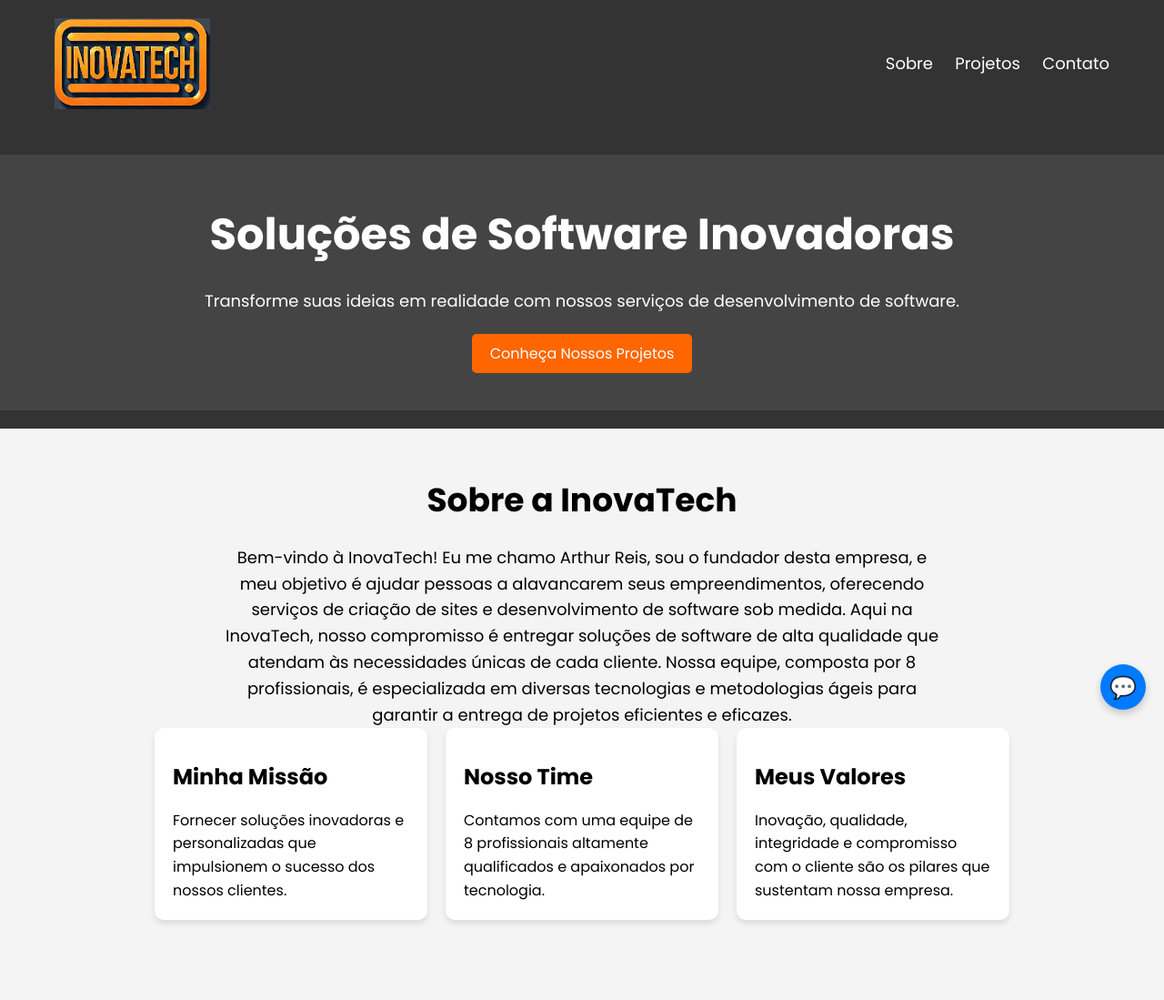
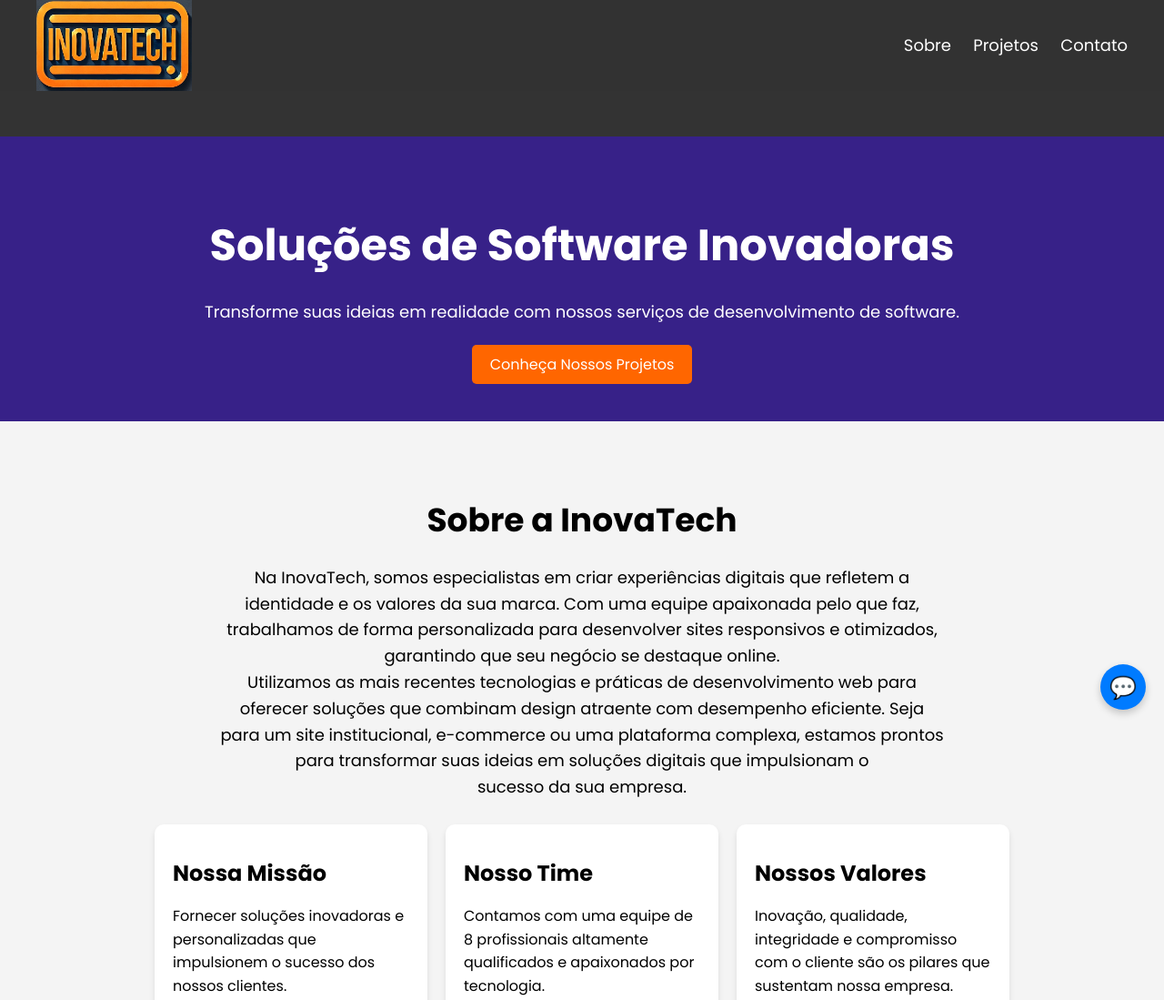
Before and after one commit to friarthur/Inovatech, a plain HTML site: page index.html in a window 1280 px wide. Shown: the top 1099 px of the page at 91% size. Drawn offline with Linux system fonts and the light colour scheme.

Commit message:
ajustes em textos e adição de header ancorado

```diff
--- a/index.html
+++ b/index.html
@@ -5,7 +5,7 @@
     <meta charset="UTF-8">
     <meta name="viewport" content="width=device-width, initial-scale=1.0">
     <title>InovaTech - Soluções em Software</title>
-    <link rel="stylesheet" href="/style/style.css">
+    <link rel="stylesheet" href="style/style.css">
     <link rel="icon" href="/src/icon logo.png" type="image/png">
     <link rel="icon" href="https://www.InovaTech/favicon.ico" type="image/x-icon">
 
@@ -16,27 +16,26 @@
         <nav class="navbar">
             <div class="logo"><img src="/src/logo2.jpg" alt="SoftTec Logo" height="50"></div>
             <ul class="nav-links">
-                <li><a href="/html/sobre.html">Sobre</a></li>
-                <li><a href="/html/projetos.html">Projetos</a></li>
+                <li><a href="html/sobre.html">Sobre</a></li>
+                <li><a href="html/projetos.html">Projetos</a></li>
                 <li><a href="#contact">Contato</a></li>
             </ul>
         </nav>
+    </header>
+    <div class="content">
         <div class="hero">
             <h1>Soluções de Software Inovadoras</h1>
             <p>Transforme suas ideias em realidade com nossos serviços de desenvolvimento de software.</p>
             <a href="#projects" class="btn">Conheça Nossos Projetos</a>
         </div>
-    </header>
         <section id="about" class="about">
             <h2>Sobre a InovaTech</h2>
-        <p>Bem-vindo à InovaTech! Eu me chamo Arthur Reis, sou o fundador desta empresa, e meu objetivo é ajudar pessoas a
-            alavancarem seus empreendimentos, oferecendo serviços de criação de sites e desenvolvimento de software sob
-            medida. Aqui na InovaTech, nosso compromisso é entregar soluções de software de alta qualidade que atendam às
-            necessidades únicas de cada cliente. Nossa equipe, composta por 8 profissionais, é especializada em diversas tecnologias e
-            metodologias ágeis para garantir a entrega de projetos eficientes e eficazes.</p>
+            <p>Na InovaTech, somos especialistas em criar experiências digitais que refletem a identidade e os valores da sua marca. Com uma equipe apaixonada pelo que faz, trabalhamos de forma personalizada para desenvolver sites responsivos e otimizados, garantindo que seu negócio se destaque online.<p>
+            <p>Utilizamos as mais recentes tecnologias e práticas de desenvolvimento web para oferecer soluções que combinam design atraente com desempenho eficiente. Seja para um site institucional, e-commerce ou uma plataforma complexa, estamos prontos para transformar suas ideias em soluções digitais que impulsionam o sucesso da sua empresa.</p>
+            <br>
             <div class="about-cards">
                 <div class="card">
-                <h3>Minha Missão</h3>
+                    <h3>Nossa Missão</h3>
                     <p>Fornecer soluções inovadoras e personalizadas que impulsionem o sucesso dos nossos clientes.</p>
                 </div>
                 <div class="card">
@@ -44,7 +43,7 @@
                     <p>Contamos com uma equipe de 8 profissionais altamente qualificados e apaixonados por tecnologia.</p>
                 </div>
                 <div class="card">
-                <h3>Meus Valores</h3>
+                    <h3>Nossos Valores</h3>
                     <p>Inovação, qualidade, integridade e compromisso com o cliente são os pilares que sustentam nossa
                         empresa.</p>
                 </div>
@@ -71,7 +70,7 @@
                 <!-- Adicione mais cards conforme necessário -->
             </div>
         </section>
-    <div class="btnP"> <a href="/html/projetos.html"><button>Clique aqui para ver mais projetos</button></a></div>
+        <div class="btnP"> <a href="html/projetos.html"><button>Clique aqui para ver mais projetos</button></a></div>
         <div class="chatbot">
             <button class="chatbot-btn" onclick="toggleChat()">💬</button>
             <div class="chatbox" id="chatbox">
@@ -101,6 +100,8 @@
                 <button type="submit" class="btn">Enviar</button>
             </form>
         </section>
+    </div>
+
 
     <footer class="footer">
         <p>&copy; 2024 InovaTech. Todos os direitos reservados.</p>
--- a/style/style.css
+++ b/style/style.css
@@ -1,32 +1,42 @@
 @import url('https://fonts.googleapis.com/css2?family=Poppins:ital,wght@0,100;0,200;0,300;0,400;0,500;0,600;0,700;0,800;0,900;1,100;1,200;1,300;1,400;1,500;1,600;1,700;1,800;1,900&display=swap');
 
 * {
-    margin: 0;
-    padding: 0;
+
     box-sizing: border-box;
     font-family: 'Poppins', sans-serif;
 }
 
 body {
     line-height: 1.6;
-    background-color: #f4f4f4;
+    background-color: #333;
+    margin: 0;
 }
 
 /* Estilos do Header */
 .header {
-    background: #333;
-    color: #fff;
-    padding: 20px 0;
+    background: #333333da;
+    color: #333;
     text-align: center;
+    position: sticky;
+    top: 0;
+    width: 100%;
+    z-index: 1000;
+    margin-bottom: 0;
 }
 
 .navbar {
+    background: #33333300;
     display: flex;
     justify-content: space-between;
     align-items: center;
     max-width: 1200px;
     margin: 0 auto;
-    padding: 0 20px;
+}
+
+.content {
+    background: #f4f4f4;
+    margin-top: 0;
+    margin-bottom: 0;
 }
 
 .logo {
@@ -57,13 +67,12 @@
     background-color: #ff6600;
     border-radius: 15px;
     border: none;
-    padding: 2px;
 }
 
 .hero {
     margin-top: 50px;
     padding: 50px;
-    background: #444;
+    background: #372188;
     color: #fff;
     text-align: center;
 }
@@ -267,7 +276,6 @@
     padding: 20px;
     text-align: center;
     border-top: 1px solid #e7e7e7;
-    margin-top: 40px;
 }
 
 .footer p {
```
Also changed, not shown: html/projetos.html (+2 -5 lines). Lines whose indentation alone changed are shown as unchanged.
